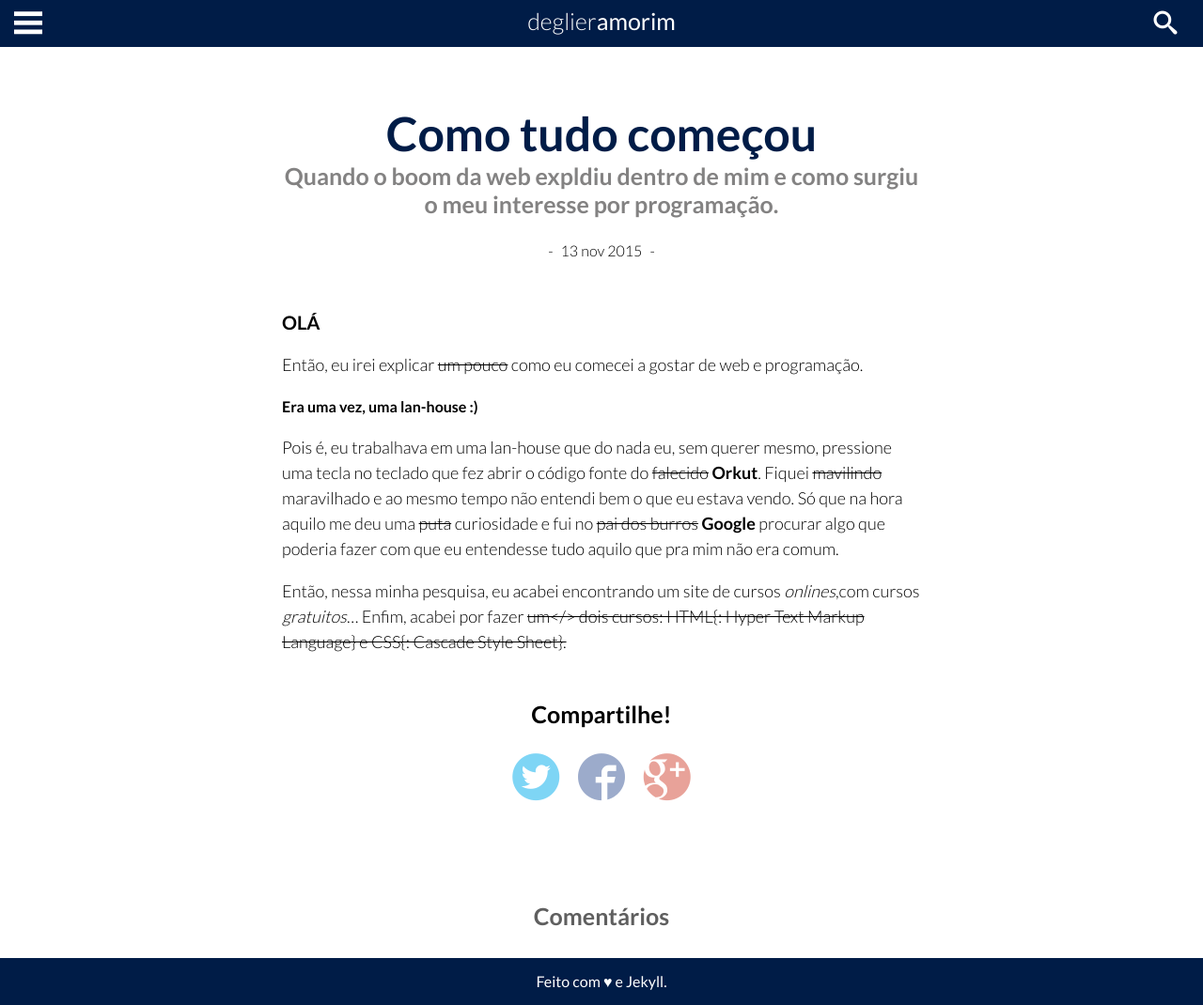
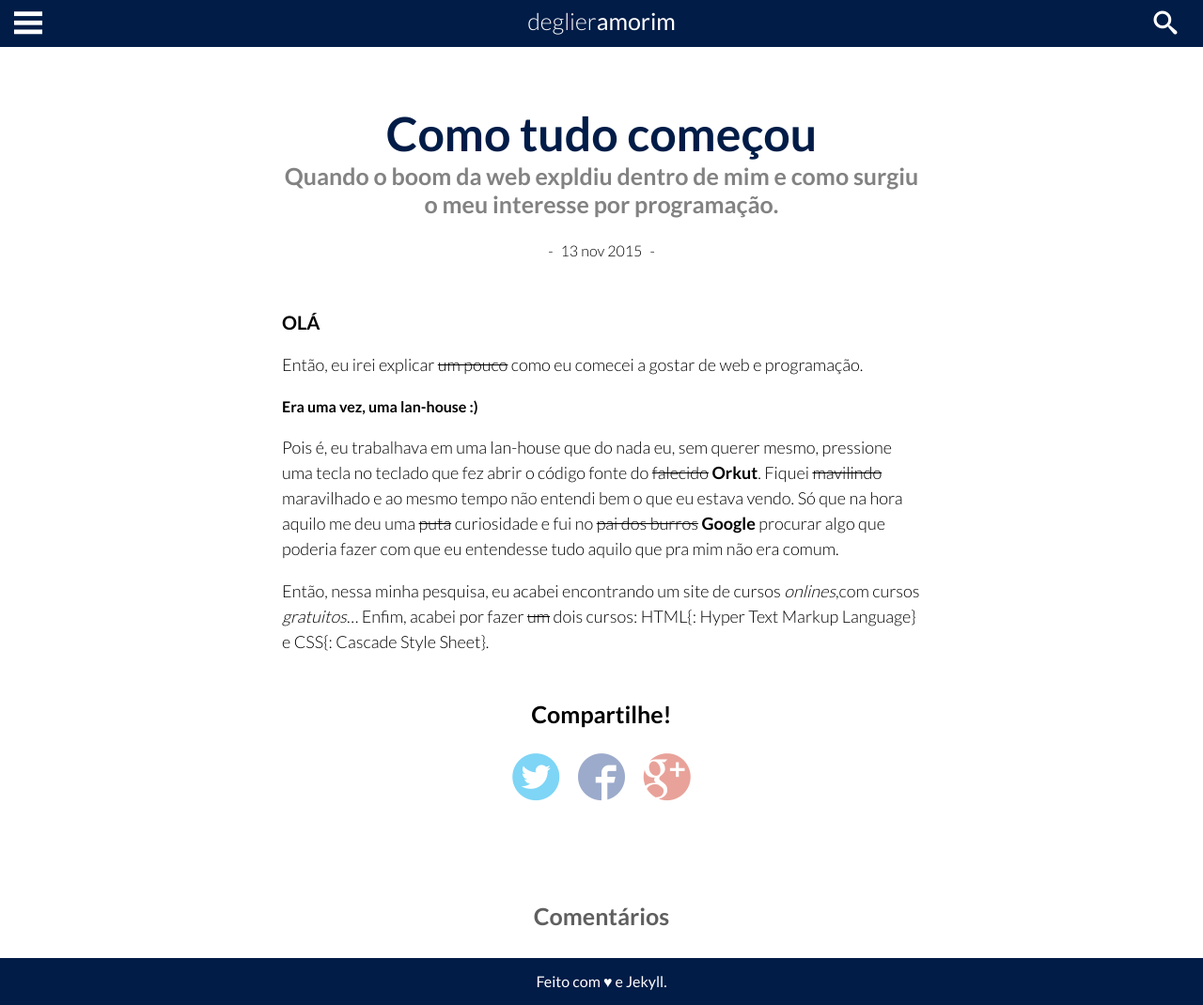
Before and after one commit to deglier/deglier.github.io, a Jekyll site: the page built from _posts/2015-11-13-como-tudo-comecou.md, in a window 1280 px wide. Shown: the whole page at 94% size. Built offline with Jekyll 4.4.1, drawn with Linux system fonts in a browser that asks for light colours; some web fonts are replaced; comment, search, counter and statistics services are not loaded.

```diff
--- a/_posts/2015-11-13-como-tudo-comecou.md
+++ b/_posts/2015-11-13-como-tudo-comecou.md
@@ -20,4 +20,4 @@ Então, eu irei explicar <s>um pouco</s> como eu comecei a gostar de web e progr
 
 Pois é, eu trabalhava em uma lan-house que do nada eu, sem querer mesmo, pressione uma tecla no teclado que fez abrir o código fonte do <s>falecido</s> **Orkut**. Fiquei <s>mavilindo</s> maravilhado e ao mesmo tempo não entendi bem o que eu estava vendo. Só que na hora aquilo me deu uma <s>puta</s> curiosidade e fui no <s>pai dos burros</s> **Google** procurar algo que poderia fazer com que eu entendesse tudo aquilo que pra mim não era comum.
 
-Então, nessa minha pesquisa, eu acabei encontrando um site de cursos *onlines*,com cursos *gratuitos*... Enfim, acabei por fazer <s>um</> dois cursos: HTML{: Hyper Text Markup Language} e CSS{: Cascade Style Sheet}.
+Então, nessa minha pesquisa, eu acabei encontrando um site de cursos *onlines*,com cursos *gratuitos*... Enfim, acabei por fazer <s>um</s> dois cursos: HTML{: Hyper Text Markup Language} e CSS{: Cascade Style Sheet}.
```
